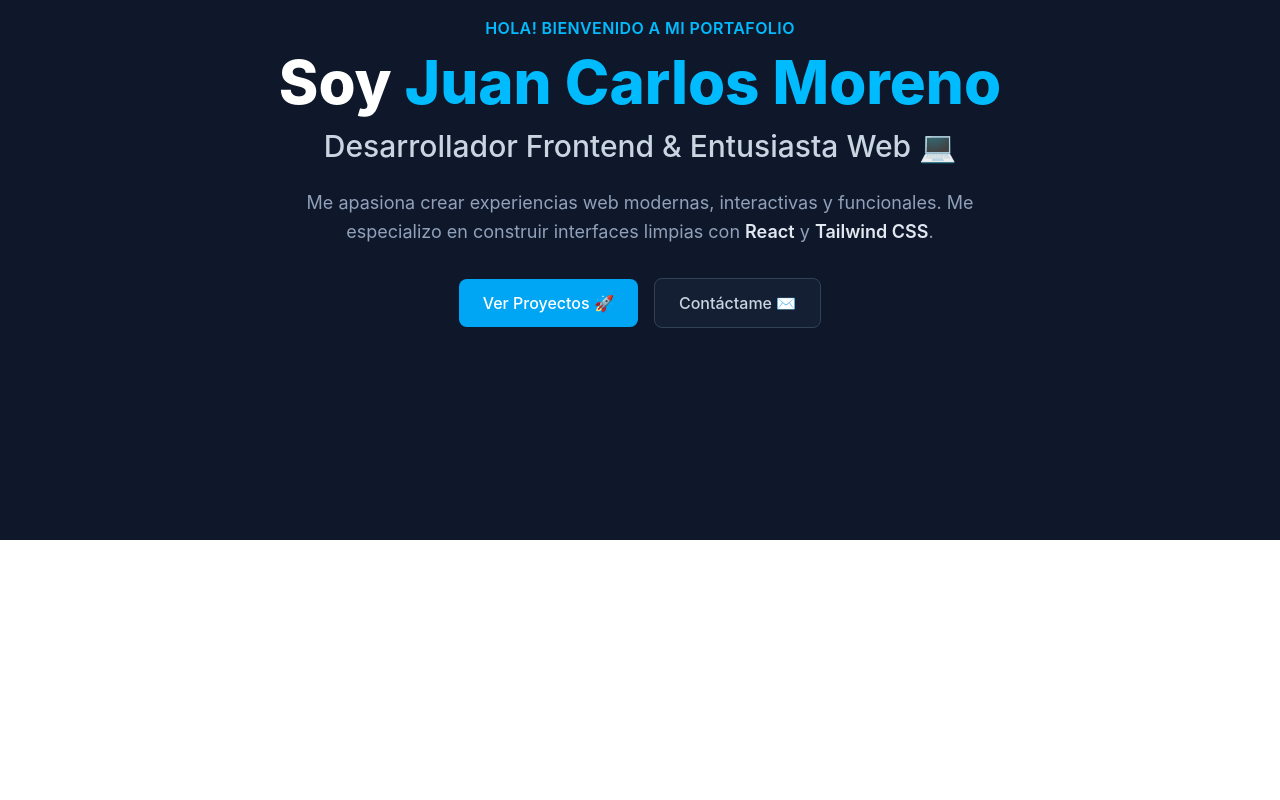
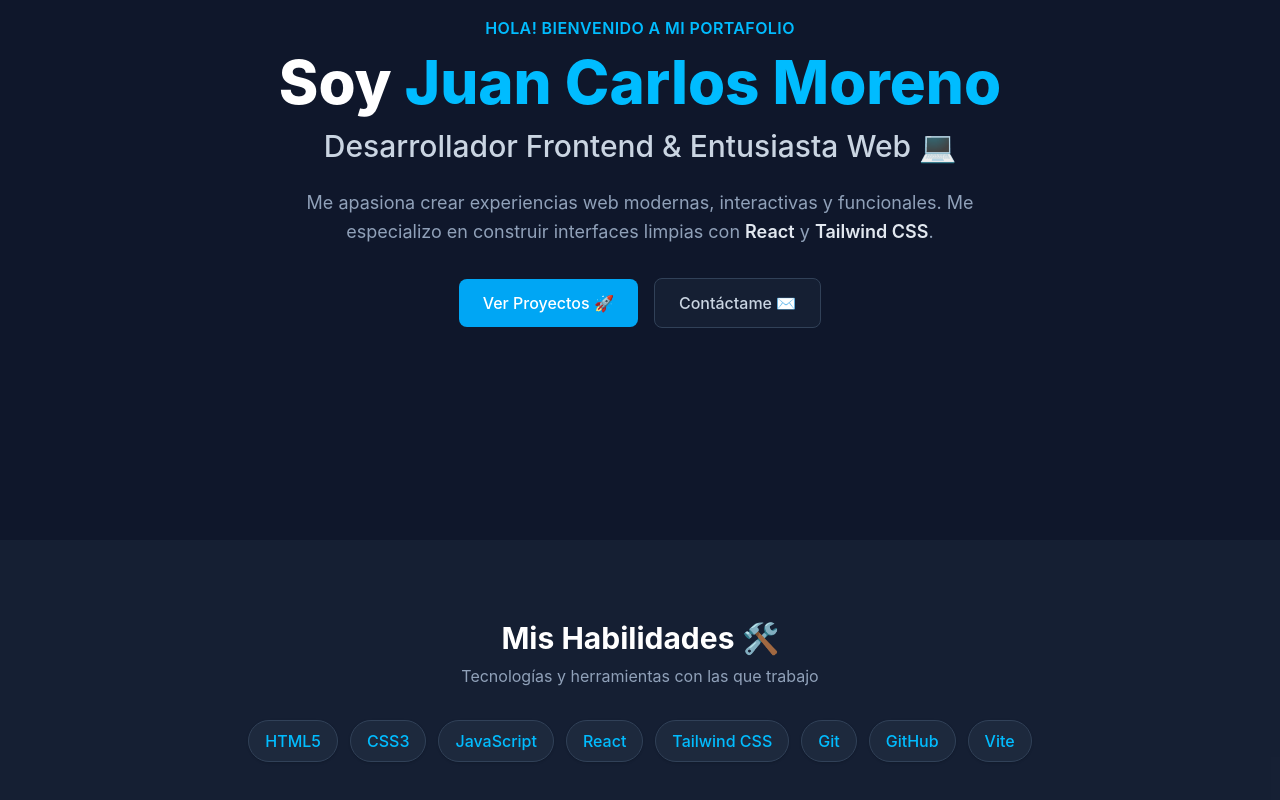
Before and after one commit to juancmdev/portafolio2026, a React (Vite) app: page / in a window 1280 px wide. Shown: the part 260-1060 px from the top of the page. Before the commit the page ends 800 px from the top, so only its background shows below. Built offline with nearby package versions, Linux system fonts and the light colour scheme.

Commit message:
feat: agregar componente Skills con clases adaptativas de Tailwind

```diff
--- a/src/App.jsx
+++ b/src/App.jsx
@@ -1,6 +1,7 @@
 import Navbar from './components/navbar'
 import Hero from './components/Hero'
 import './App.css'
+import Skills from './components/Skills'
 
 function App() {
 
@@ -9,6 +10,7 @@ function App() {
       <div className="min-h-screen bg-slate-900 text-white">
         <Navbar />
         <Hero />
+        <Skills />
       </div>
     </>
   )
--- /dev/null
+++ b/src/components/Skills.jsx
@@ -0,0 +1,35 @@
+import React from 'react'
+
+const Skills = () => {
+    const techSkills = [
+        "HTML5", "CSS3", "JavaScript", "React",
+        "Tailwind CSS", "Git", "GitHub", "Vite"
+      ];
+  return (
+    <section id="skills" className="py-20 px-4 bg-slate-800/50">
+      <div className="max-w-4xl mx-auto text-center">
+        {/* Título de la sección */}
+        <h2 className="text-3xl font-bold text-white mb-2">
+          Mis Habilidades 🛠️
+        </h2>
+        <p className="text-slate-400 mb-8">
+          Tecnologías y herramientas con las que trabajo
+        </p>
+
+        {/* Lista de habilidades */}
+        <div className="flex flex-wrap justify-center gap-3">
+          {techSkills.map((skill, index) => (
+            <span
+              key={index}
+              className="px-4 py-2 bg-slate-800 text-sky-400 border border-slate-700 rounded-full font-medium shadow-sm hover:border-sky-500 hover:scale-105 transition-all cursor-default"
+            >
+              {skill}
+            </span>
+          ))}
+        </div>
+      </div>
+    </section>
+  )
+}
+
+export default Skills
```
